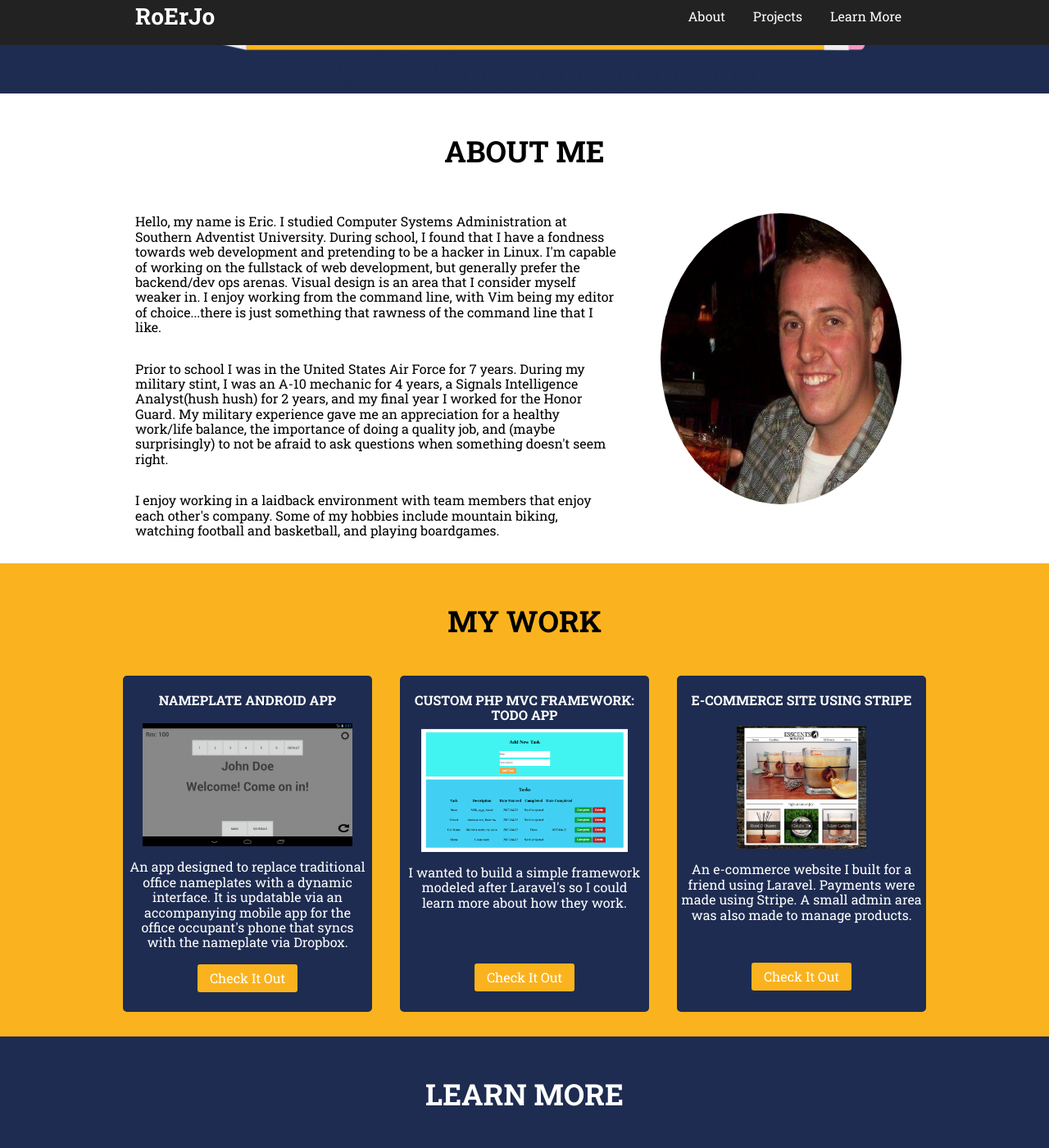
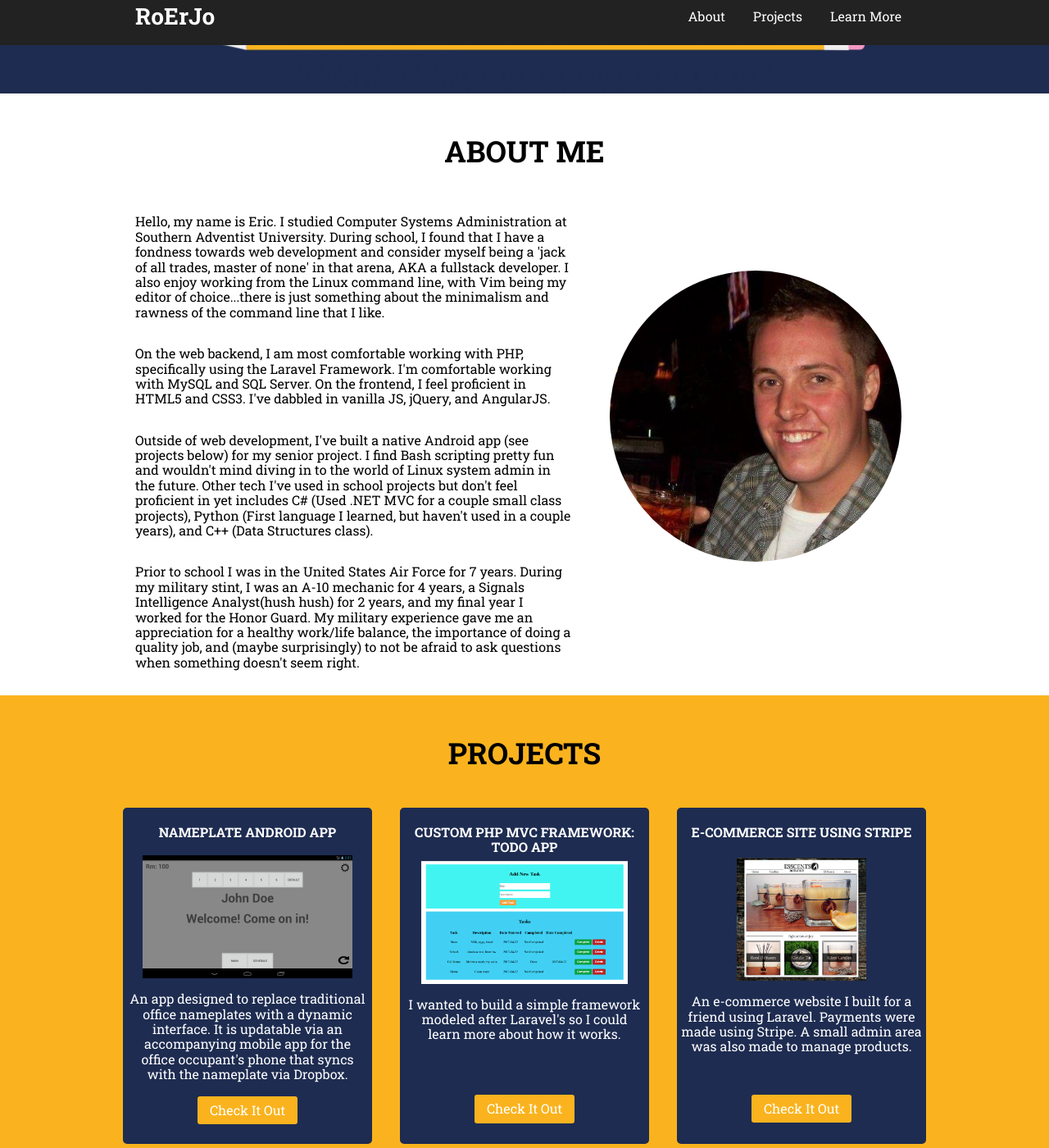
Before and after one commit to roerjo/roerjo.me, a Jekyll site: the page index.html, which Jekyll copies as it is, in a window 1280 px wide and 1400 px high, scrolled down 471 px. Shown: the whole window at 82% size. Built offline with Jekyll 4.4.1, drawn with Linux system fonts in a browser that asks for light colours.

Commit message:
update bio portion

```diff
--- a/css/main.css
+++ b/css/main.css
@@ -145,7 +145,7 @@ header #responsive li:hover {
 .about .container {
   display: flex;
   justify-content: space-between;
-  max-height: 500px;
+  max-height: 700px;
 }
 
 .about h2 {
@@ -162,9 +162,11 @@ header #responsive li:hover {
 }
 
 .about img {
+  position: relative;
+  top: 70px;
   max-height: 355px;
   margin: 30px;
-  width: 30%;
+  width: 40%;
   border-radius: 100%;
 }
 
@@ -319,6 +321,16 @@ header #responsive li:hover {
   text-align: center;
 }
 
+.moreAbout .codeLinks {
+  display: flex;
+  flex-wrap: wrap;
+  justify-content: center;
+}
+
+.codeLinks a {
+  margin: 5px;
+}
+
 .moreAbout h3 {
   font-size: 18px;
 }
--- a/index.html
+++ b/index.html
@@ -75,11 +75,13 @@
 
         <div class="text">
 
-          <p>Hello, my name is Eric. I studied Computer Systems Administration at Southern Adventist University. During school, I found that I have a fondness towards web development and pretending to be a hacker in Linux. I'm capable of working on the fullstack of web development, but generally prefer the backend/dev ops arenas. Visual design is an area that I consider myself weaker in. I enjoy working from the command line, with Vim being my editor of choice...there is just something that rawness of the command line that I like.</p>
+          <p>Hello, my name is Eric. I studied Computer Systems Administration at Southern Adventist University. During school, I found that I have a fondness towards web development and consider myself being a 'jack of all trades, master of none' in that arena, AKA a fullstack developer. I also enjoy working from the Linux command line, with Vim being my editor of choice...there is just something about the minimalism and rawness of the command line that I like.</p>
+
+          <p>On the web backend, I am most comfortable working with PHP, specifically using the Laravel Framework. I'm comfortable working with MySQL and SQL Server. On the frontend, I feel proficient in HTML5 and CSS3. I've dabbled in vanilla JS, jQuery, and AngularJS.</p>
+
+          <p>Outside of web development, I've built a native Android app (see projects below) for my senior project. I find Bash scripting pretty fun and wouldn't mind diving in to the world of Linux system admin in the future. Other tech I've used in school projects but don't feel proficient in yet includes C# (Used .NET MVC for a couple small class projects), Python (First language I learned, but haven't used in a couple years), and C++ (Data Structures class).</p>
 
           <p>Prior to school I was in the United States Air Force for 7 years. During my military stint, I was an A-10 mechanic for 4 years, a Signals Intelligence Analyst(hush hush) for 2 years, and my final year I worked for the Honor Guard. My military experience gave me an appreciation for a healthy work/life balance, the importance of doing a quality job, and (maybe surprisingly) to not be afraid to ask questions when something doesn't seem right.</p>
-
-          <p>I enjoy working in a laidback environment with team members that enjoy each other's company. Some of my hobbies include mountain biking, watching football and basketball, and playing boardgames.</p>
 
         </div>
 
@@ -91,7 +93,7 @@
 
     <section class="work" id="work">
 
-      <h2>My Work</h2>
+      <h2>Projects</h2>
 
       <div class="container">
 
@@ -146,7 +148,7 @@
 
             <p>
               I wanted to build a simple framework modeled after
-              Laravel's so I could learn more about how they work.
+              Laravel's so I could learn more about how it works.
             </p>
 
           </div>
@@ -215,9 +217,17 @@
 
           <h3>Coding and Tutorial Profiles</h3>
 
+          <div class="codeLinks">
+
           <a href="https://www.codecademy.com/roerjo" class="btn" target="_blank">Codecademy</a>
 
           <a href="https://github.com/roerjo" class="btn" target="_blank">GitHub</a>
+
+          <a href="https://gitlab.com/roerjo" class="btn" target="_blank">GitLab</a>
+
+          <a href="https://www.freecodecamp.com/roerjo" class="btn" target="_blank">FreeCodeCamp</a>
+
+          </div>
 
         </div>
 
@@ -238,6 +248,7 @@
 </body>
 
 <script>
+
   (function(i,s,o,g,r,a,m){i['GoogleAnalyticsObject']=r;i[r]=i[r]||function(){
   (i[r].q=i[r].q||[]).push(arguments)},i[r].l=1*new Date();a=s.createElement(o),
   m=s.getElementsByTagName(o)[0];a.async=1;a.src=g;m.parentNode.insertBefore(a,m)
```
Also changed, not shown: 1 other file.
